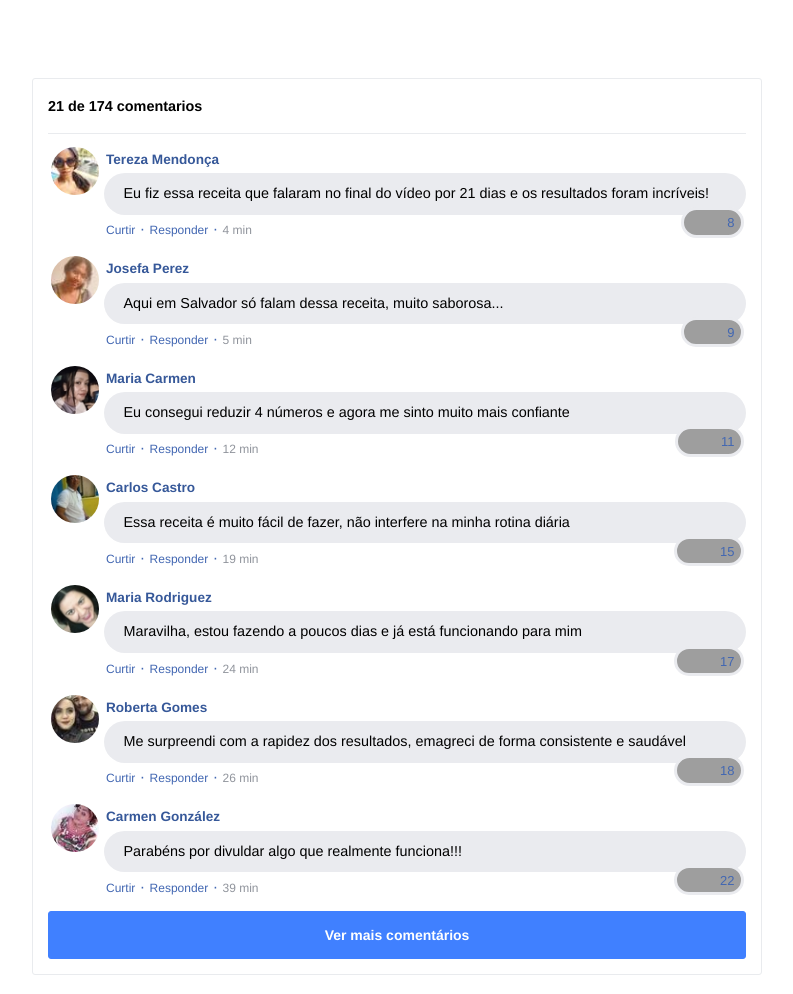
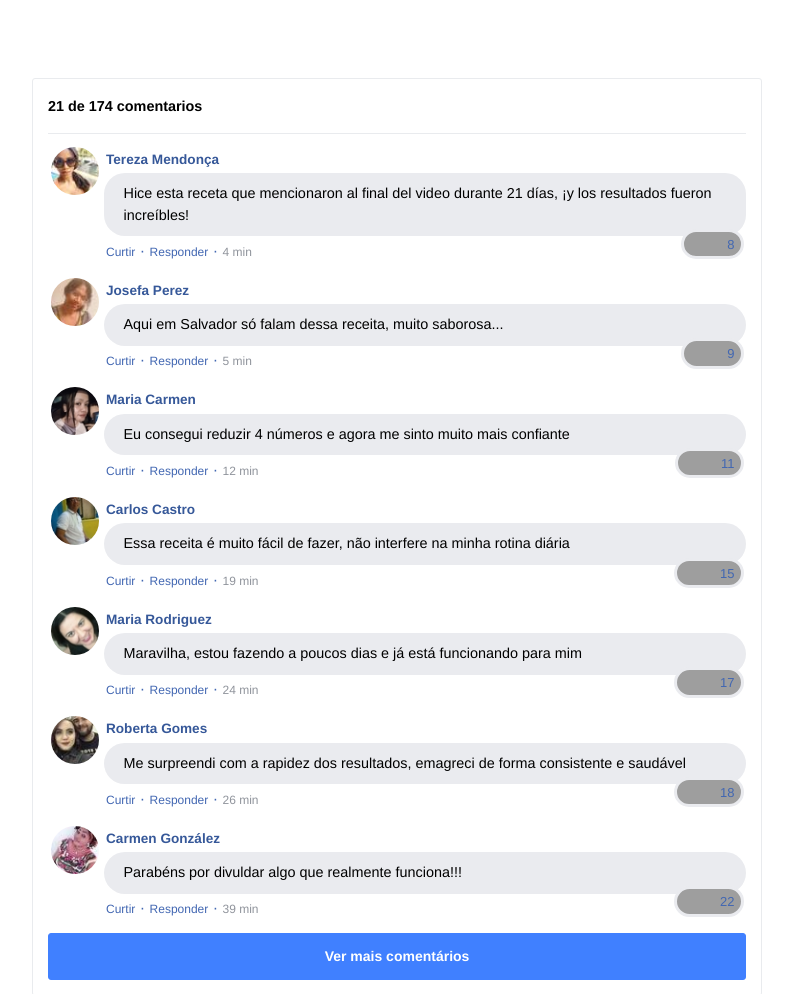
Before and after one commit to leocabe/drhernandez.site, a plain HTML site: page index.html in a window 1280 px wide. Shown: the top 994 px of the page, without its empty margins (243-1036 px from the left). Drawn offline with nearby package versions, Linux system fonts and the light colour scheme; grey boxes are pictures that could not be loaded; a script that the page names is missing.

Commit message:
Update index.html

```diff
--- a/index.html
+++ b/index.html
@@ -5,8 +5,8 @@
 
     <meta property="og:type" content="website">
     <meta property="og:url" content="https://domínio.com">
-    <meta property="og:title" content="Conteúdo Exclusivo">
-    <meta property="og:description" content="Conteúdo Exclusivo">
+    <meta property="og:title" content="Poción Mágica">
+    <meta property="og:description" content="Protocolo Poción Mágica">
     <meta property="og:image" content="https://img.imageboss.me/atm/cdn/format:auto/u/umsGbYu2QNOfeAn5fEqSwCDI4VE3/l/rBhIAv7621085.png">
     <meta charset="UTF-8">
     <meta http-equiv="X-UA-Compatible" content="IE=edge">
@@ -87,7 +87,7 @@
                     </td>
                   </tr>
                   <tr>
-                    <td class="fb-comments-comment-text">Eu fiz essa receita que falaram no final do vídeo por 21 dias e os resultados foram incríveis!</td>
+                    <td class="fb-comments-comment-text">Hice esta receta que mencionaron al final del video durante 21 días, ¡y los resultados fueron increíbles!</td>
                   </tr>
                   <tr>
                     <td class="fb-comments-comment-actions">
```
